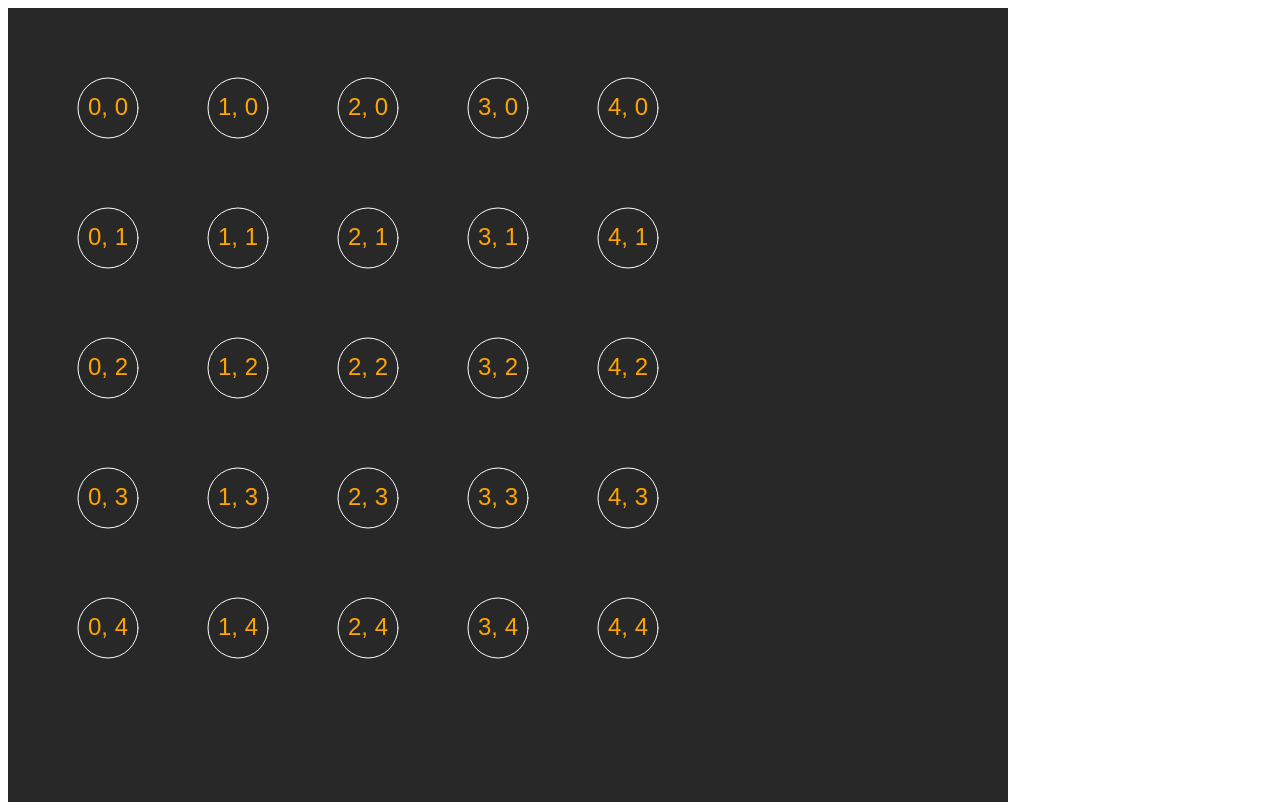
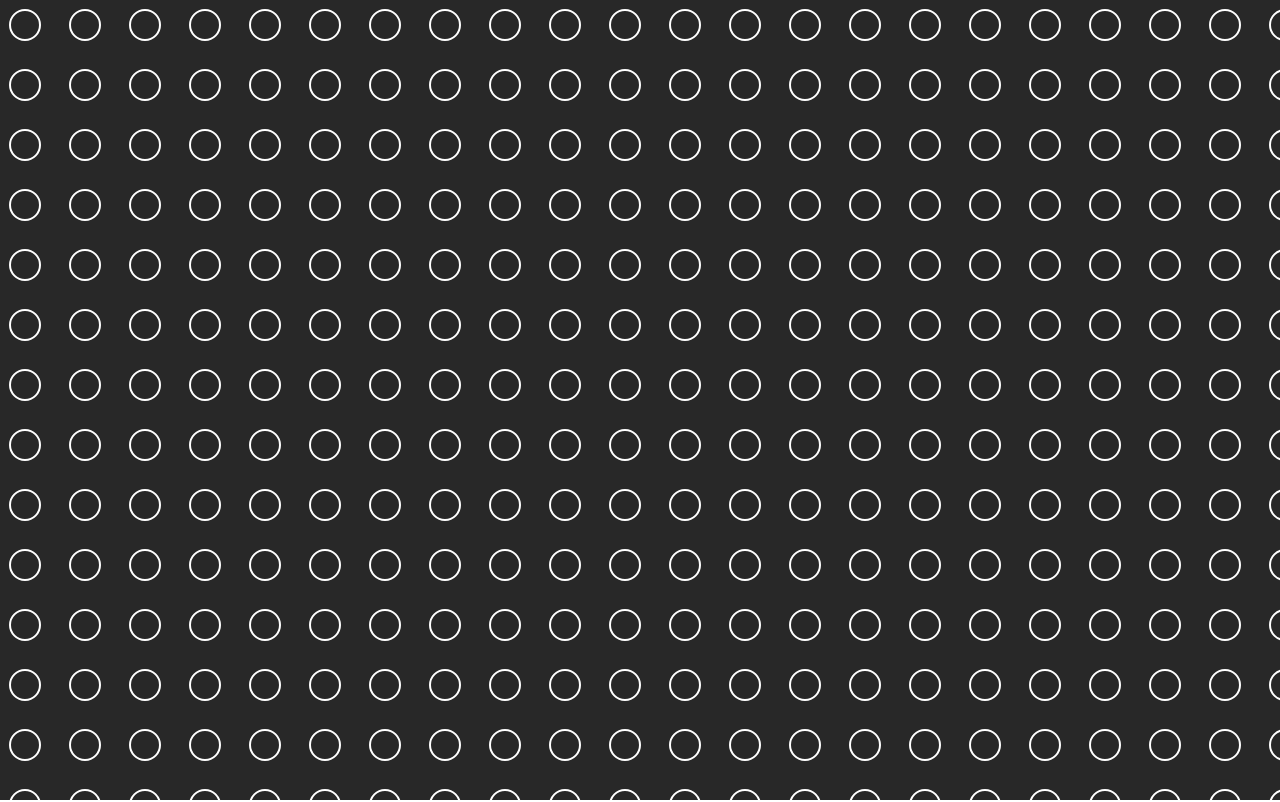
Before and after one commit to suparthghimire/room-game, a website built with Vite: page index.html in a window 1280 px wide. Shown: the top 802 px of the page. Built offline with nearby package versions, Linux system fonts and the light colour scheme.

Commit message:
feat: increase canvas size

```diff
--- a/index.html
+++ b/index.html
@@ -5,6 +5,13 @@
     <link rel="icon" type="image/svg+xml" href="/vite.svg" />
     <meta name="viewport" content="width=device-width, initial-scale=1.0" />
     <title>Vite + TS</title>
+    <style>
+      *{
+        margin: 0;
+        padding: 0;
+        box-sizing: border-box;
+      }
+    </style>
   </head>
   <body>
     <div id="app"></div>
--- a/src/config.ts
+++ b/src/config.ts
@@ -1,15 +1,30 @@
 import type { T_Color } from "./@types";
 
-export const config = {
-	point_size: 60,
-	row_count: 5,
-	column_count: 5,
-	offset: 70,
-	canvas_width: 1000,
-	canvas_height: 1000,
-	canvas_transform_x: 100,
-	canvas_transform_y: 100,
-	text_size: 24,
+function calculateCanvasTransform(config: typeof baseConfig): {
+	x: number;
+	y: number;
+} {
+	const gridWidth =
+		(config.column_count - 1) * (config.point_size + config.offset) +
+		config.point_size;
+	const gridHeight =
+		(config.row_count - 1) * (config.point_size + config.offset) +
+		config.point_size;
+
+	const x = (config.canvas_width - gridWidth) / 2;
+	const y = (config.canvas_height - gridHeight) / 2;
+
+	return { x, y };
+}
+
+const baseConfig = {
+	point_size: 30,
+	row_count: 25,
+	column_count: 45,
+	offset: 30,
+	canvas_width: window?.innerWidth ?? 1000,
+	canvas_height: window?.innerHeight ?? 1000,
+	text_size: 10,
 	hover_color: {
 		r: 90,
 		g: 90,
@@ -27,3 +42,8 @@ export const config = {
 		// a: 40,
 	} satisfies T_Color,
 };
+export const config = {
+	...baseConfig,
+	canvas_transform_x: calculateCanvasTransform(baseConfig).x,
+	canvas_transform_y: calculateCanvasTransform(baseConfig).y,
+};
--- a/src/main.ts
+++ b/src/main.ts
@@ -12,7 +12,7 @@ const sketch = (p: p5) => {
 	const points = board.getPoints();
 
 	p.setup = () => {
-		p.createCanvas(config.canvas_height, config.canvas_width);
+		p.createCanvas(config.canvas_width, config.canvas_height);
 	};
 	p.draw = () => {
 		p.background(40);
--- a/src/point/index.ts
+++ b/src/point/index.ts
@@ -65,14 +65,15 @@ export class Point {
 
 		p5Instance.fill(this.fill.r, this.fill.g, this.fill.b, this.fill.a);
 		p5Instance.stroke(255);
+		p5Instance.strokeWeight(2);
 		p5Instance.circle(this.x, this.y, this.radius);
 
-		p5Instance.textSize(config.text_size);
-		p5Instance.fill("orange");
-		p5Instance.noStroke();
-		// set text color to green
-		p5Instance.text(`${this.i}, ${this.j}`, this.x, this.y);
-		p5Instance.textAlign(p5Instance.CENTER, p5Instance.CENTER);
+		// p5Instance.textSize(config.text_size);
+		// p5Instance.fill("orange");
+		// p5Instance.noStroke();
+		// // set text color to green
+		// p5Instance.text(`${this.i}, ${this.j}`, this.x, this.y);
+		// p5Instance.textAlign(p5Instance.CENTER, p5Instance.CENTER);
 	}
 
 	onClick(x: number, y: number) {
@@ -120,9 +121,7 @@ export class Point {
 		const leftiIsOutOfBounds = leftI < 0;
 		const rightiIsOutOfBounds = rightI >= config.column_count;
 
-		console.log("FOR ", this);
 		for (const point of points) {
-			console.log("CHECKING", point);
 			// if it is me, skip
 			if (point.getId() === this.getId()) continue;
 
```
